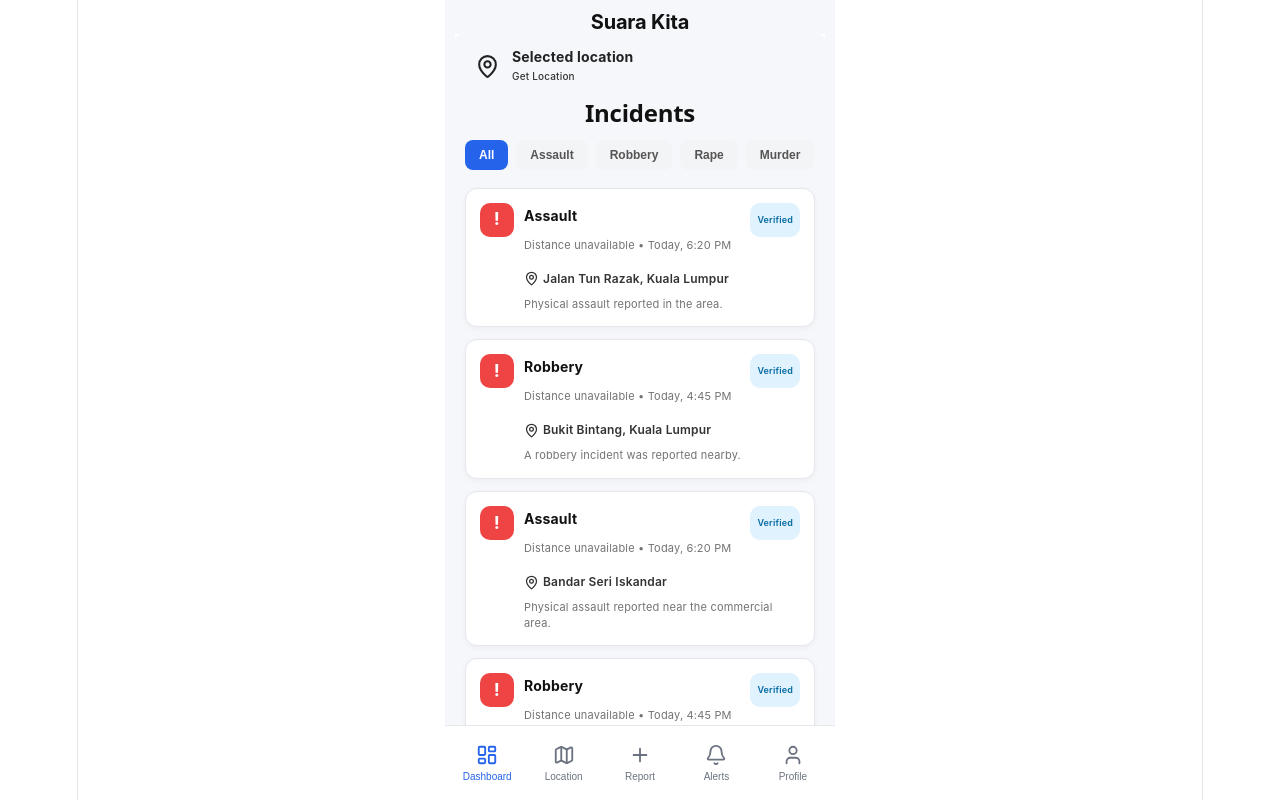
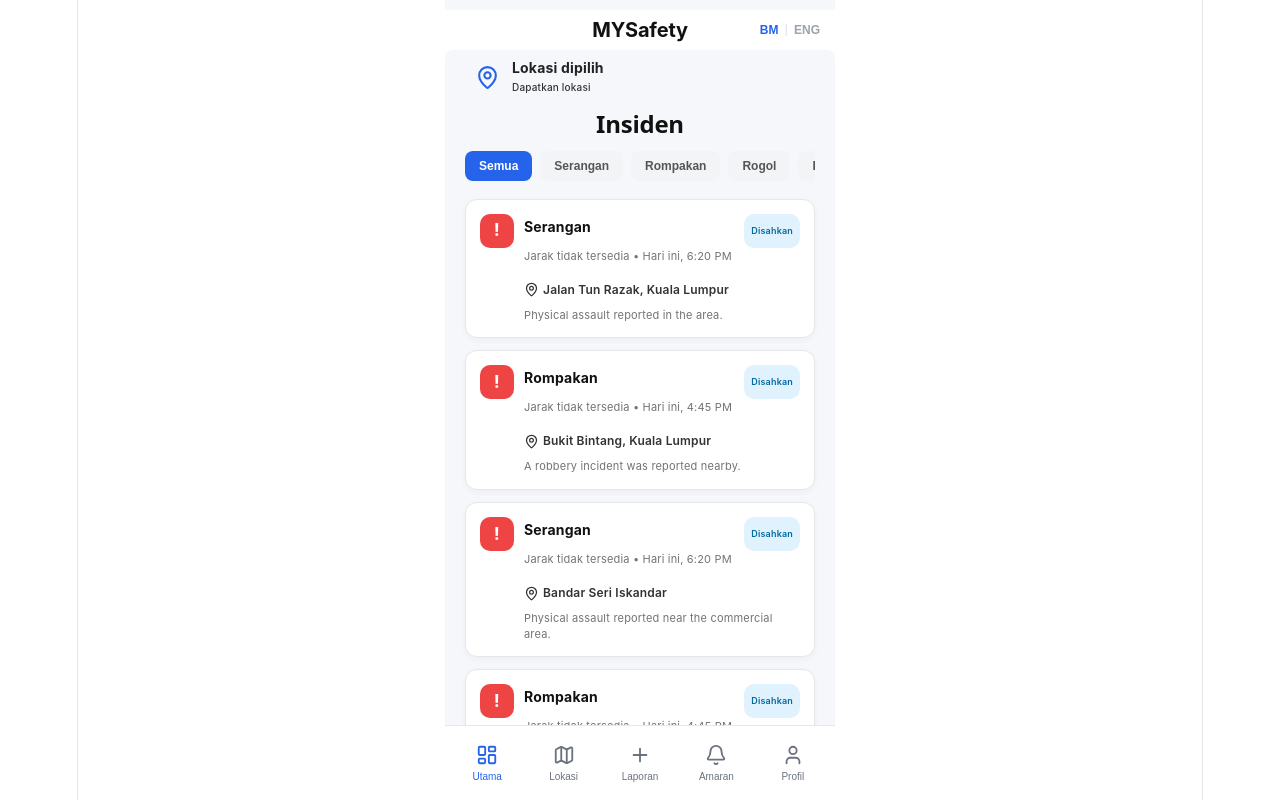
Before and after one commit to Lynzack/CocaCole-Civic-Tech-and-Public-Services, a React (Vite) app in the folder Frontend/: page / in a window 1280 px wide. Shown: the top 800 px of the page. Built offline with nearby package versions, Linux system fonts and the light colour scheme.

Commit message:
Implement multi-language support and update dashboard and location features

```diff
--- a/Frontend/index.html
+++ b/Frontend/index.html
@@ -4,7 +4,7 @@
     <meta charset="UTF-8" />
     <link rel="icon" type="image/svg+xml" href="/favicon.svg" />
     <meta name="viewport" content="width=device-width, initial-scale=1.0" />
-    <title>Suara Kita</title>
+    <title>MYSafety</title>
   </head>
   <body>
     <div id="root"></div>
--- a/Frontend/src/App.css
+++ b/Frontend/src/App.css
@@ -12,8 +12,9 @@
   display: flex;
   width : 100%;
   justify-content: center;
-  padding: 10px 10px;
-  padding-bottom: 85px;
+  padding: 0;
+  padding-bottom: 80px;
+  padding-top: 10px;
   font-family: -apple-system, BlinkMacSystemFont, "Segoe UI", Roboto, sans-serif;
 }
 
@@ -33,11 +34,51 @@
 
 /* Header & Top Navigation */
 .header {
+  position: sticky;
+  top: 10;
+  width: 100%;
+  height: 40px;
+
   display: flex;
   align-items: center;
-  /* justify-content: space-between; */
-  padding: 12px 16px;
-  background: #f5f7fb;
+  justify-content: center;
+
+  background: white;
+
+  z-index: 1000;
+}
+
+.language-toggle {
+  position: absolute;
+  right: 12px;
+
+  display: flex;
+  align-items: center;
+  gap: 3px;
+}
+
+.language-toggle button {
+  border: none;
+  background: transparent;
+
+  padding: 4px 3px;
+
+  font-size: 12px;
+  font-weight: 600;
+
+  color: #9ca3af;
+
+  cursor: pointer;
+}
+
+.language-toggle button.active {
+  color: #2563eb;
+  font-weight: 800;
+}
+
+.language-divider {
+  font-size: 10px;
+  color: #d1d5db;
 }
 
 .logo-row {
@@ -298,7 +339,7 @@
   background-color: #e5e5e5;
 }
 
-.support-page {
+/* .support-page {
   padding: 24px;
   width: 100%;
   box-sizing: border-box;
@@ -320,4 +361,4 @@
   width: 100%;
   border-radius: 12px;
   overflow: hidden;
-}
+} */
--- a/Frontend/src/App.jsx
+++ b/Frontend/src/App.jsx
@@ -1,7 +1,8 @@
 
 import { LayoutDashboard, Map, Plus, Bell, User } from 'lucide-react';
 import './App.css'
-import Dashboard from './Dashboard'
+import Dashboard from './Dashboard';
+import Location from './Location'
 import { useState } from 'react'
 import ReportIncident from "./ReportIncident";
 import SupportMap from "./SupportMap";
@@ -9,6 +10,7 @@ import IncidentDetails from './IncidentDetails'
 
 export default function App() {
   const [activeTab, setActiveTab] = useState('dashboard')
+  const [language, setLanguage] = useState('BM')
   const [selectedIncident, setSelectedIncident] = useState(null)
   // location
   const [latitude, setLatitude] = useState(null)
@@ -153,10 +155,27 @@ export default function App() {
       <main className="card-container">
 
         <header className="header">
-          <div className="logo-row">
-            {/* <span className="logo-icon">↗</span> */}
+        <span className="logo-text"> MYSafety </span>
+        <div className="language-toggle">
+
+          <button
+            type="button"
+            className={language === 'BM' ? 'active' : ''}
+            onClick={() => setLanguage('BM')}
+          >
+            BM
+          </button>
+
+          <span className="language-divider">|</span>
+
+          <button
+            type="button"
+            className={language === 'ENG' ? 'active' : ''}
+            onClick={() => setLanguage('ENG')}
+          >
+            ENG
+          </button>
         </div>
-          <span className="logo-text">Suara Kita</span>
       </header>
 
 {/* navigation bar */}
@@ -172,7 +191,7 @@ export default function App() {
   onClick={() => setActiveTab('dashboard')}
 >
   <LayoutDashboard size={22} />
-  <span>Dashboard</span>
+  <span>{language === 'BM' ? 'Utama' : 'Dashboard'}</span>
 </button>
 
   <button
@@ -181,7 +200,7 @@ export default function App() {
     onClick={() => setActiveTab('location')}
   >
     <Map size={22} />
-    <span>Location</span>
+    <span>{language === 'BM' ? 'Lokasi' : 'Location'}</span>
   </button>
 
   <button
@@ -190,7 +209,7 @@ export default function App() {
     onClick={() => setActiveTab('Report')}
   >
     <Plus size={22} />
-    <span>Report</span>
+    <span>{language === 'BM' ? 'Laporan' : 'Report'}</span>
   </button>
 
    <button
@@ -199,7 +218,7 @@ export default function App() {
     onClick={() => setActiveTab('Alerts')}
   >
     <Bell size={22} />
-    <span>Alerts</span>
+    <span>{language === 'BM' ? 'Amaran' : 'Alerts'}</span>
   </button>
 
   <button
@@ -208,7 +227,7 @@ export default function App() {
     onClick={() => setActiveTab('Profile')}
   >
     <User size={22} />
-    <span>Profile</span>
+    <span>{language === 'BM' ? 'Profil' : 'Profile'}</span>
   </button>
 
 </nav>
@@ -222,6 +241,7 @@ export default function App() {
     incidents={incidents}
     latitude={latitude}
     longitude={longitude}
+    language={language}
     onIncidentClick={(incident) => {
       setSelectedIncident(incident)
       setActiveTab('IncidentDetails')
@@ -239,34 +259,21 @@ export default function App() {
 
   {/* LOCATION PAGE */}
   {activeTab === 'location' && (
-  <div className="support-page">
-    <div className="support-heading">
-      <h1>Nearby Support Services</h1>
-      <p>
-        Find hospitals, police stations,
-        and support organisations near you.
-      </p>
-    </div>
-
-    <div className="support-map-container">
-      <SupportMap
+    <Location
       latitude={latitude}
       longitude={longitude}
+      getCurrentLocation={getCurrentLocation}
+      incidents={incidents}
+      language={language}
     />
-    </div>
-  </div>
   )}
 
-{activeTab === "Report" && <ReportIncident />}
-{/* {activeTab === "Report" && <ReportIncident />}
+  {/* REPORT PAGE */}
   {activeTab === 'Report' && (
-          <div className="report-card">
-
-             <h1>Report Incident</h1>
-            </div>
-             */}
-
-{/* )} */}
+    <ReportIncident
+      language={language}
+    />
+  )}
 </main>
 </div>
 
--- a/Frontend/src/Dashboard.css
+++ b/Frontend/src/Dashboard.css
@@ -7,7 +7,7 @@
   width: 100%;
   min-height: 100vh;
 
-  padding: 10px;
+  padding: 5px 20px 20px 20px;
   background-color: #f5f7fb;
 }
 
@@ -23,14 +23,14 @@
   align-items: center;
   gap: 12px;
   padding: 0px 10px;
-
+  margin-top: 0;
   border-radius: 12px;
   cursor: pointer;
 }
 
 .selected-location-icon {
   flex-shrink: 0;
-  color: #222222;
+  color: #2563eb;
 }
 
 .selected-location-text {
--- a/Frontend/src/Dashboard.jsx
+++ b/Frontend/src/Dashboard.jsx
@@ -9,9 +9,72 @@ export default function Dashboard({
   incidents,
   latitude,
   longitude,
+  language,
   onIncidentClick
 }) {
     const [selectedFilter, setSelectedFilter] = useState('All')
+
+    //Language translations
+    const text = {
+    BM: {
+        selectedLocation: 'Lokasi dipilih',
+        getLocation: 'Dapatkan lokasi',
+        incidents: 'Insiden',
+        all: 'Semua',
+        assault: 'Serangan',
+        robbery: 'Rompakan',
+        rape: 'Rogol',
+        murder: 'Pembunuhan',
+        sexualHarassment: 'Gangguan Seksual',
+        distanceUnavailable: 'Jarak tidak tersedia',
+        verified: 'Disahkan',
+        pending: 'Menunggu',
+        today: 'Hari ini',
+        yesterday: 'Semalam'
+    },
+
+    ENG: {
+        selectedLocation: 'Selected location',
+        getLocation: 'Get Location',
+        incidents: 'Incidents',
+        all: 'All',
+        assault: 'Assault',
+        robbery: 'Robbery',
+        rape: 'Rape',
+        murder: 'Murder',
+        sexualHarassment: 'Sexual Harassment',
+        distanceUnavailable: 'Distance unavailable',
+        verified: 'Verified',
+        pending: 'Pending',
+        today: 'Today',
+        yesterday: 'Yesterday'
+    }
+    }
+    const t = text[language]
+
+    const translateIncidentType = (type) => {
+    const translations = {
+        Assault: t.assault,
+        Robbery: t.robbery,
+        Rape: t.rape,
+        Murder: t.murder,
+        'Sexual Harassment': t.sexualHarassment
+    }
+    return translations[type] || type
+    }
+
+    const translateStatus = (status) => {
+    if (status === 'Verified') {return t.verified}
+    if (status === 'Pending') {return t.pending}
+    return status
+    }
+
+    const translateTime = (time) => {
+    if (language === 'ENG') {return time}
+    return time
+        .replace('Today', 'Hari ini')
+        .replace('Yesterday', 'Semalam')
+    }
 
     // 1. Calculate distance
     const calculateDistance = (lat1, lon1, lat2, lon2) => {
@@ -100,8 +163,8 @@ export default function Dashboard({
             <MapPin size={25} className="selected-location-icon" />
 
             <div className="selected-location-text">
-                <h3>Selected location</h3>
-                <p>{userLocation || 'Get Location'}</p>
+                <h3>{t.selectedLocation}</h3>
+                <p>{userLocation || t.getLocation}</p>
             </div>
 
             </div>
@@ -114,7 +177,7 @@ export default function Dashboard({
 
             {/* // INCIDENTS Header */}
             <div className="dash-header">
-            <h2>Incidents</h2>
+            <h2>{t.incidents}</h2>
             </div>
 
             {/* INCIDENTS FILTER */}
@@ -126,7 +189,7 @@ export default function Dashboard({
                 }`}
                 onClick={() => setSelectedFilter('All')}
             >
-                All
+                {t.all}
             </button>
 
             <button
@@ -135,7 +198,7 @@ export default function Dashboard({
                 }`}
                 onClick={() => setSelectedFilter('Assault')}
             >
-                Assault
+                {t.assault}
             </button>
 
             <button
@@ -144,7 +207,7 @@ export default function Dashboard({
                 }`}
                 onClick={() => setSelectedFilter('Robbery')}
             >
-                Robbery
+                {t.robbery}
             </button>
 
             <button
@@ -153,7 +216,7 @@ export default function Dashboard({
                 }`}
                 onClick={() => setSelectedFilter('Rape')}
             >
-                Rape
+                {t.rape}
             </button>
 
             <button
@@ -162,7 +225,7 @@ export default function Dashboard({
                 }`}
                 onClick={() => setSelectedFilter('Murder')}
             >
-                Murder
+                {t.murder}
             </button>
 
             <button
@@ -171,7 +234,7 @@ export default function Dashboard({
                 }`}
                 onClick={() => setSelectedFilter('Sexual Harassment')}
             >
-                Sexual Harassment
+                {t.sexualHarassment}
             </button>
 
             </div>
@@ -200,20 +263,20 @@ export default function Dashboard({
                                 </div>
 
                                 <div className="incident-heading-text">
-                                    <h3>{incident.type}</h3>
+                                    <h3>{translateIncidentType(incident.type)}</h3>
                                     <p className="incident-meta">
                                         {Number.isFinite(incident.calculatedDistance)
                                             ? `~ ${incident.calculatedDistance.toFixed(1)} km`
-                                            : 'Distance unavailable'
+                                            : t.distanceUnavailable
                                         }
                                         {' • '}
-                                        {incident.time}
+                                        {translateTime(incident.time)}
                                     </p>
                                 </div>
                             </div>
 
                             <span className="incident-badge">
-                            {incident.status}
+                            {translateStatus(incident.status)}
                             </span>
 
                         </div>
--- /dev/null
+++ b/Frontend/src/Location.css
@@ -0,0 +1,149 @@
+.location-page {
+  position: relative;
+
+  width: 100%;
+  height: calc(100dvh - 60px);
+
+  background: white;
+
+  display: flex;
+  flex-direction: column;
+  overflow: hidden;
+}
+
+.location-map-wrapper {
+  position: relative;
+
+  width: 100%;
+  flex: 1;
+  min-height: 0;
+
+  overflow: hidden;
+}
+
+.location-search-row {
+  width: 100%;
+
+  display: flex;
+  align-items: center;
+  gap: 8px;
+
+  padding: 10px 12px;
+
+  background: white;
+
+  position: relative;
+  z-index: 500;
+}
+
+.location-search-box {
+  flex: 1;
+
+  display: flex;
+  align-items: center;
+  gap: 8px;
+
+  padding: 10px 12px;
+
+  background: white;
+
+  border: 1px solid #e5e7eb;
+  border-radius: 10px;
+
+  box-shadow: 0 2px 8px rgba(0, 0, 0, 0.06);
+}
+
+.location-search-box input {
+  width: 100%;
+
+  border: none;
+  outline: none;
+
+  font-size: 12px;
+  color: #111111;
+
+  background: transparent;
+}
+
+.location-search-box input::placeholder {
+  color: #9ca3af;
+}
+
+.location-filter-button {
+  width: 40px;
+  height: 40px;
+
+  border: 1px solid #e5e7eb;
+  border-radius: 10px;
+
+  background: white;
+  color: #2563eb;
+
+  display: flex;
+  align-items: center;
+  justify-content: center;
+
+  cursor: pointer;
+
+  box-shadow: 0 2px 8px rgba(0, 0, 0, 0.06);
+}
+
+.map-floating-button {
+  position: absolute;
+
+  right: 14px;
+
+  width: 38px;
+  height: 38px;
+
+  border: none;
+  border-radius: 50%;
+
+  background: white;
+  color: #333333;
+
+  display: flex;
+  align-items: center;
+  justify-content: center;
+
+  box-shadow: 0 2px 8px rgba(0, 0, 0, 0.15);
+
+  cursor: pointer;
+
+  z-index: 600;
+}
+
+.map-floating-button.current {
+  bottom: 70px;
+}
+
+.location-map-wrapper .leaflet-container {
+  width: 100%;
+  height: 100%;
+}
+
+.incident-map-icon {
+  background: transparent;
+  border: none;
+}
+
+.incident-map-marker {
+  width: 32px;
+  height: 32px;
+
+  background: #ef4444;
+  color: white;
+
+  border-radius: 50%;
+
+  display: flex;
+  align-items: center;
+  justify-content: center;
+
+  font-size: 18px;
+  font-weight: 800;
+
+  border: 1px solid white;
+
+  box-shadow: 0 2px 8px rgba(0, 0, 0, 0.25);
+}
--- /dev/null
+++ b/Frontend/src/Location.jsx
@@ -0,0 +1,73 @@
+import './Location.css'
+import { Search, SlidersHorizontal, LocateFixed } from 'lucide-react'
+import SupportMap from './SupportMap'
+import { useState } from 'react'
+
+export default function Location({
+  latitude,
+  longitude,
+  getCurrentLocation,
+  incidents,
+  language
+}) {
+  const [recenterTrigger, setRecenterTrigger] = useState(0)
+
+  const text = {
+  BM: {searchPlaceholder: 'Cari kawasan atau lokasi...'},
+  ENG: {searchPlaceholder: 'Search area or location...'}
+}
+
+const t = text[language]
+
+  return (
+    <div className="location-page">
+
+      {/* SEARCH BAR */}
+      <div className="location-search-row">
+
+        <div className="location-search-box">
+          <Search size={16} />
+
+          <input
+            type="text"
+            placeholder={t.searchPlaceholder}
+          />
+        </div>
+
+        <button className="location-filter-button">
+          <SlidersHorizontal size={18} />
+        </button>
+
+      </div>
+
+
+      {/* MAP */}
+      <div className="location-map-wrapper">
+
+        <SupportMap
+          latitude={latitude}
+          longitude={longitude}
+          recenterTrigger={recenterTrigger}
+          incidents={incidents}
+          language={language}
+        />
+
+        {/* CURRENT LOCATION BUTTON */}
+        <button
+          className="map-floating-button current"
+          onClick={() => {
+            if (latitude !== null && longitude !== null) {
+              setRecenterTrigger(prev => prev + 1)
+            } else {
+              getCurrentLocation()
+            }
+          }}
+        >
+          <LocateFixed size={19} />
+        </button>
+
+      </div>
+
+    </div>
+  )
+}
--- a/Frontend/src/SupportMap.jsx
+++ b/Frontend/src/SupportMap.jsx
@@ -1,3 +1,5 @@
+import { useEffect } from "react";
+import L from "leaflet";
 import {
   MapContainer,
   TileLayer,
@@ -8,30 +10,131 @@ import {
 
 import "leaflet/dist/leaflet.css";
 
-const services = [
-  {
-    name: "Support Centre 1",
-    type: "Hospital",
-    position: [4.385, 100.980]
-  },
-  {
-    name: "Support Centre 2",
-    type: "Police Station",
-    position: [4.400, 100.990]
-  }
-];
+const incidentIcon = L.divIcon({
+  className: "incident-map-icon",
+  html: `
+    <div class="incident-map-marker">
+      !
+    </div>
+  `,
+  iconSize: [32, 32],
+  iconAnchor: [16, 16],
+  popupAnchor: [0, -16]
+});
 
-function RecenterMap({ latitude, longitude }) {
+// const services = [
+//   {
+//     name: "Support Centre 1",
+//     type: "Hospital",
+//     position: [4.385, 100.980]
+//   },
+//   {
+//     name: "Support Centre 2",
+//     type: "Police Station",
+//     position: [4.400, 100.990]
+//   }
+// ];
+
+function RecenterMap({ latitude, longitude, recenterTrigger }) {
   const map = useMap();
 
-  if (latitude && longitude) {
-    map.setView([latitude, longitude], 15);
-  }
+  useEffect(() => {
+    if (latitude && longitude) {
+      map.setView([latitude, longitude], 15);
+    }
+  }, [latitude, longitude, recenterTrigger, map]);
 
   return null;
 }
 
-export default function SupportMap({ latitude, longitude }) {
+function ResizeMap() {
+  const map = useMap();
+
+  useEffect(() => {
+    setTimeout(() => {
+      map.invalidateSize();
+    }, 100);
+  }, [map]);
+
+  return null;
+}
+
+const text = {
+  BM: {
+    yourLocation: "Lokasi Anda",
+    status: "Status",
+    location: "Lokasi",
+    time: "Masa",
+    description: "Penerangan",
+
+    verified: "Disahkan",
+    pending: "Menunggu",
+
+    assault: "Serangan",
+    robbery: "Rompakan",
+    rape: "Rogol",
+    murder: "Pembunuhan",
+    sexualHarassment: "Gangguan Seksual",
+
+    today: "Hari ini",
+    yesterday: "Semalam"
+  },
+
+  ENG: {
+    yourLocation: "Your Location",
+    status: "Status",
+    location: "Location",
+    time: "Time",
+    description: "Description",
+
+    verified: "Verified",
+    pending: "Pending",
+
+    assault: "Assault",
+    robbery: "Robbery",
+    rape: "Rape",
+    murder: "Murder",
+    sexualHarassment: "Sexual Harassment",
+
+    today: "Today",
+    yesterday: "Yesterday"
+  }
+}
+
+export default function SupportMap({
+  latitude,
+  longitude,
+  recenterTrigger,
+  incidents,
+  language
+}) {
+
+  const t = text[language] || text.ENG
+
+  const translateIncidentType = (type) => {
+    const translations = {
+      Assault: t.assault,
+      Robbery: t.robbery,
+      Rape: t.rape,
+      Murder: t.murder,
+      "Sexual Harassment": t.sexualHarassment
+    }
+    return translations[type] || type
+  }
+
+  const translateStatus = (status) => {
+    if (status === "Verified") return t.verified
+    if (status === "Pending") return t.pending
+    return status
+  }
+
+  const translateTime = (time) => {
+    if (language === "ENG") return time
+    return time
+      .replace("Today", t.today)
+      .replace("Yesterday", t.yesterday)
+  }
+
   return (
     <MapContainer
       center={
@@ -41,11 +144,11 @@ export default function SupportMap({ latitude, longitude }) {
       }
       zoom={13}
       style={{
-        height: "500px",
+        height: "100%",
         width: "100%",
-        borderRadius: "12px"
       }}
     >
+      <ResizeMap />
       <TileLayer
         attribution='&copy; OpenStreetMap contributors'
         url="https://{s}.tile.openstreetmap.org/{z}/{x}/{y}.png"
@@ -54,19 +157,40 @@ export default function SupportMap({ latitude, longitude }) {
       <RecenterMap
         latitude={latitude}
         longitude={longitude}
+        recenterTrigger={recenterTrigger}
       />
 
       // USER LOCATION
       {latitude && longitude && (
         <Marker position={[latitude, longitude]}>
           <Popup>
-            <strong>Your Location</strong>
+            <strong>{t.yourLocation}</strong>
           </Popup>
         </Marker>
       )}
 
+      {/* INCIDENT MARKERS */}
+      {incidents.map((incident) => (
+        <Marker
+          key={incident.id}
+          position={[
+            incident.latitude,
+            incident.longitude
+          ]}
+          icon={incidentIcon}
+        >
+        <Popup>
+          <strong>{translateIncidentType(incident.type)}</strong>
+          <br />
+          {incident.location}
+          <br />
+          {translateTime(incident.time)}
+        </Popup>
+        </Marker>
+      ))}
+
       // SUPPORT SERVICES
-      {services.map((service, index) => (
+      {/* {services.map((service, index) => (
         <Marker
           key={index}
           position={service.position}
@@ -77,7 +201,7 @@ export default function SupportMap({ latitude, longitude }) {
             {service.type}
           </Popup>
         </Marker>
-      ))}
+      ))} */}
     </MapContainer>
   );
 }
```
Lines whose indentation alone changed are shown as unchanged.
